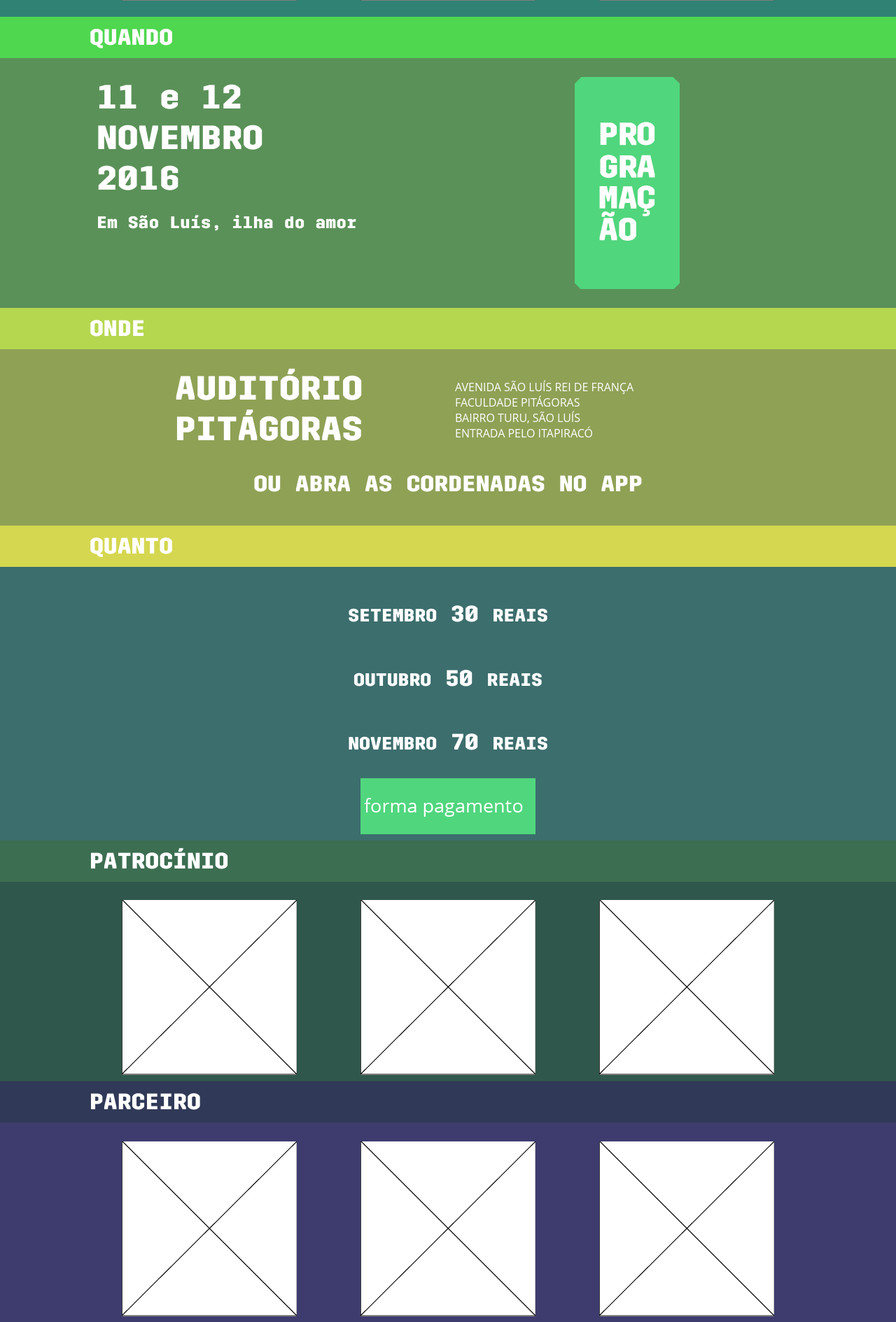
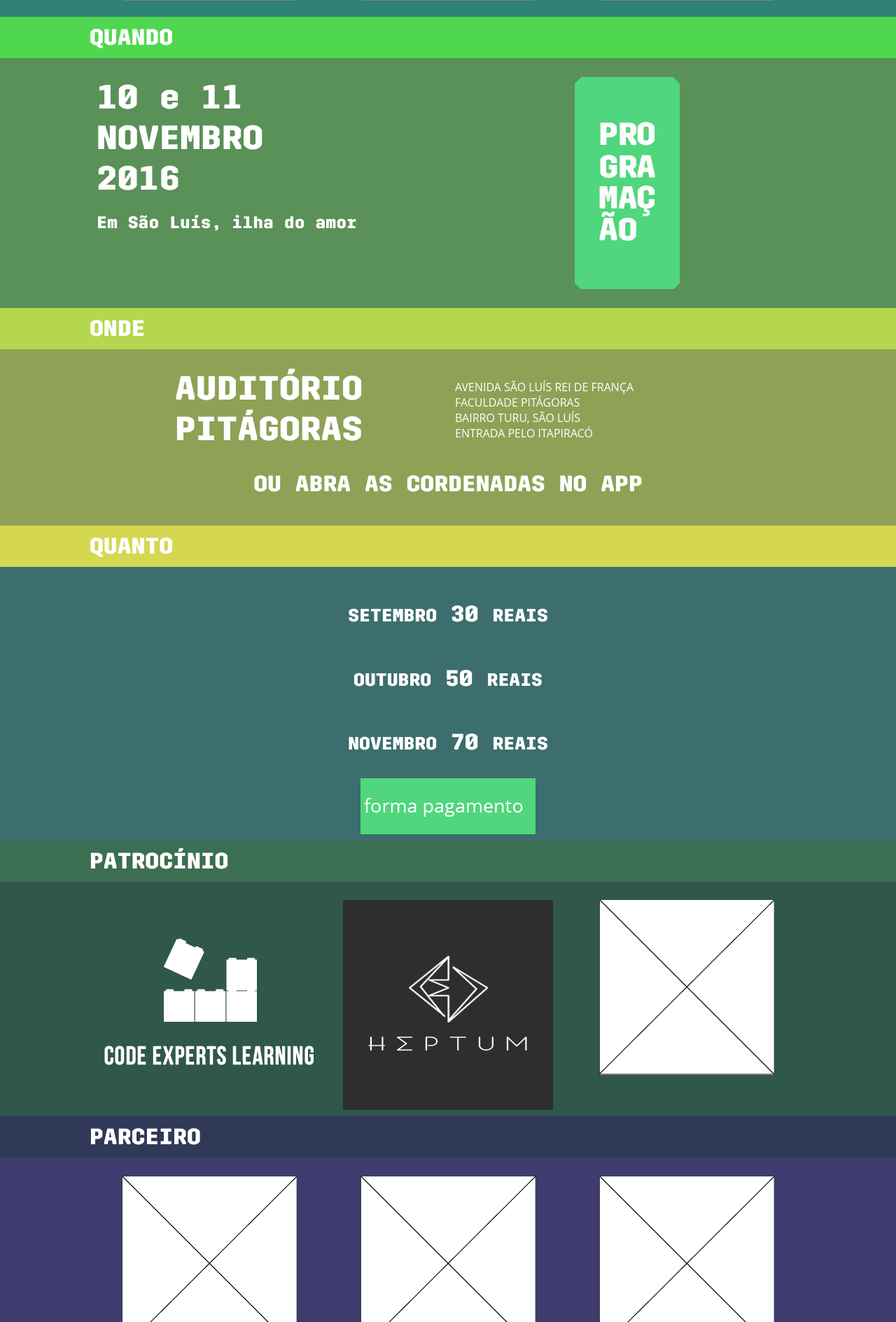
Before and after one commit to phpmaranhao/site-forum7php, a PHP site: template views/home.twig in a window 1280 px wide. Shown: the part 2436-4325 px from the top of the page at 70% size. Run offline with PHP 8.4, Linux system fonts and the light colour scheme; the template is opened without the code that fills it, so the values that code supplies are empty; some libraries are stand-ins or nearby versions.

Commit message:
adicionado banners dos patrocinadores

```diff
--- a/views/home.twig
+++ b/views/home.twig
@@ -218,7 +218,7 @@
             <div class="grid">
                 <div class="column textWhite blockCenter">
                     <!--         DATA       -->
-                    <h1 class="date">11 e 12</h1>
+                    <h1 class="date">10 e 11</h1>
                     <h1 class="date">NOVEMBRO</h1>
                     <h1 class="date">2016</h1>
                     <h2>Em São Luís, ilha do amor</h2>
@@ -254,6 +254,7 @@
                     </p>
                 </div>
             </div>
+
             <!--Só pra não acabar com minha banda de dados móveis-->
             <!--<iframe src="https://www.google.com/maps/embed?pb=!1m18!1m12!1m3!1d3985.8687477167264!2d-44.24267818574959!3d-2.549599439026684!2m3!1f0!2f0!3f0!3m2!1i1024!2i768!4f13.1!3m3!1m2!1s0x7f69030d0146f8b%3A0x874f6faa8c29b0a7!2sFaculdade+Santa+Teresinha!5e0!3m2!1sen!2sbr!4v1473021340378" width="1750" height="500" frameborder="0" style="border:0" allowfullscreen class="imgResponsive blockCenter"></iframe>-->
 
@@ -288,7 +289,7 @@
             </div>
             <div class="grid">
                 <div class="column textCenter textWhite">
-                    <a href="{{ link_howmuch }}/comprar-entrada/">
+                    <a href="{{ link_howmuch }}/comprar-entrada/" target="_blank">
                         <img src="assets/img/pagseguro.png" class="imgResponsive">
                     </a>
                 </div>
@@ -305,10 +306,14 @@
         <article class="container content">
             <div class="grid gridResponsive">
                 <div class="column textCenter textWhite">
-                    <img src="/assets/img/img.png" class="imgResponsive">
+                    <a href="http://www.codeexpertslearning.com" target="_blank">
+                        <img src="/assets/img/sponsorship/codeexperts.png" class="imgResponsive">
+                    </a>
                 </div>
                 <div class="column textCenter textWhite">
-                    <img src="/assets/img/img.png" class="imgResponsive">
+                    <a href="http://www.heptum.com.br" target="_blank">
+                        <img src="/assets/img/sponsorship/heptum.png" class="imgResponsive">
+                    </a>
                 </div>
                 <div class="column textCenter textWhite">
                     <img src="/assets/img/img.png" class="imgResponsive">
```
Also changed, not shown: src/Controller/SponsorshipController.php (renamed from src/Controller/HowMuchController.php, +1 -6 lines), public/assets/img/sponsorship/codeexperts.png (added), public/assets/img/sponsorship/heptum.png (added).
